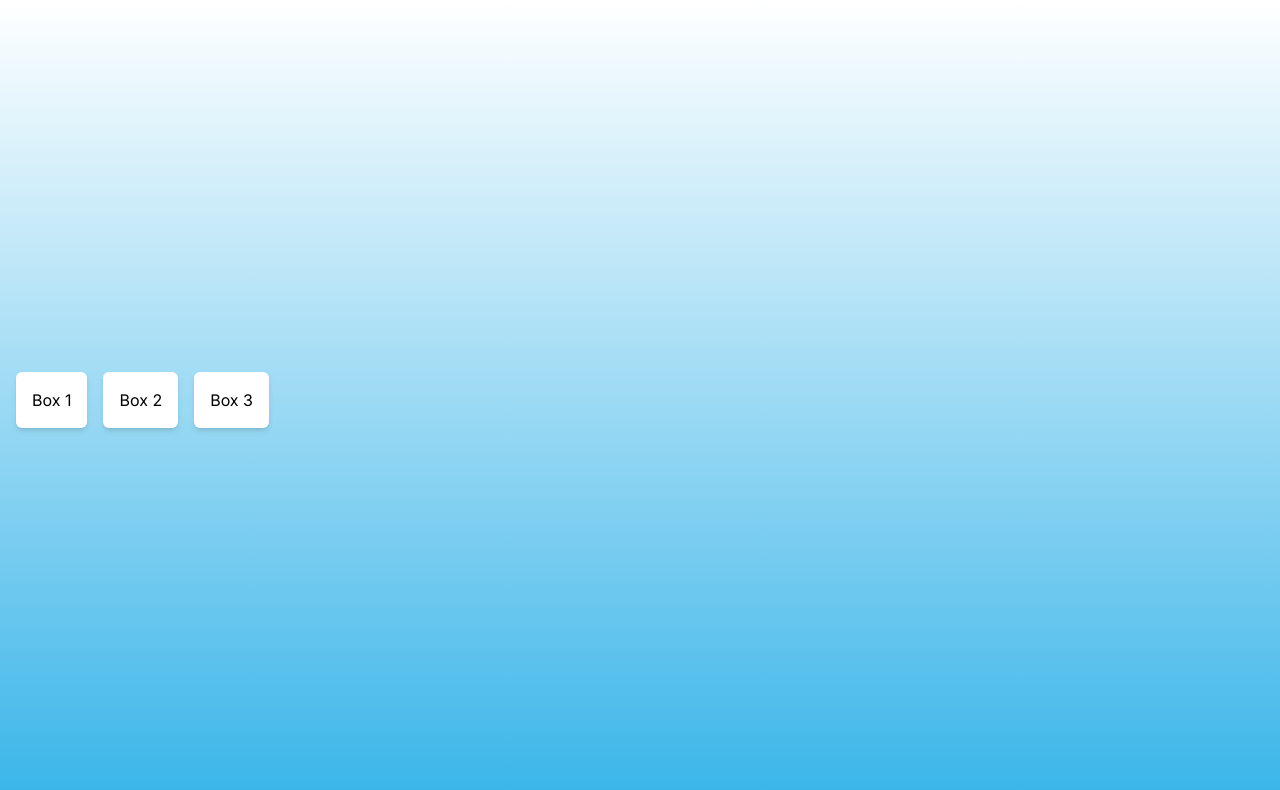
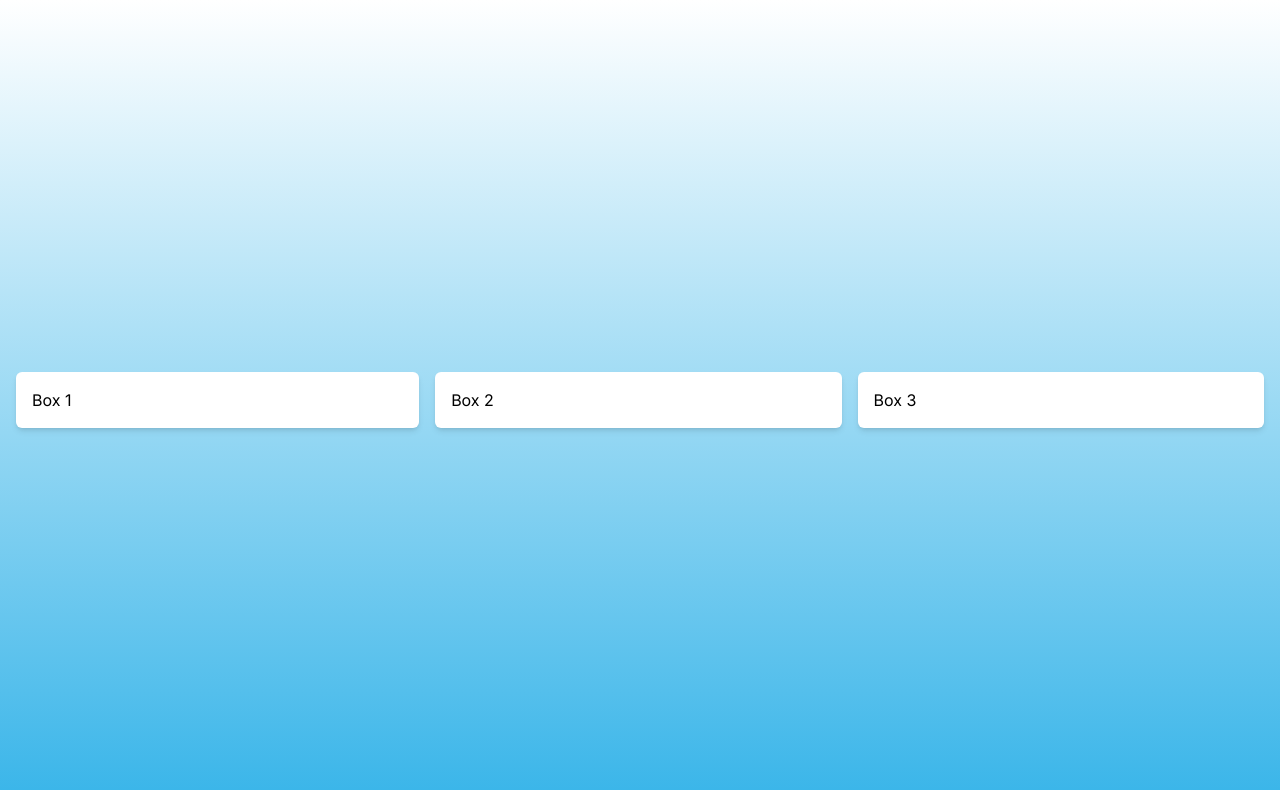
Before and after one commit to agamswaroop619/SarvGangeVani, a Next.js app in the folder sarvgangevani/: page /games in a window 1280 px wide. Shown: the top 790 px of the page. Built offline with nearby package versions, Linux system fonts and the light colour scheme.

Commit message:
add: box referneces

```diff
--- a/sarvgangevani/src/app/games/page.tsx
+++ b/sarvgangevani/src/app/games/page.tsx
@@ -4,28 +4,24 @@ import { useState } from "react";
 export default function Home() {
   return (
     <main className="min-h-screen flex items-center justify-between min-w-full bg-gradient-to-b from-[#FFFFFF] to-[#39B5E9] absolute p-4">
-      {/* Container for the grid */}
       <div className="flex flex-grow gap-4">
-        {/* Box 1 */}
-        <a href="/g1">
-          <div className="flex-grow bg-white p-4 rounded-md shadow-md h-full">
-            {/* Content of Box 1 */}
-            Box 1
-          </div>
+        <a
+          href="/g1"
+          className="flex-grow bg-white p-4 rounded-md shadow-md h-full"
+        >
+          <div>Box 1</div>
         </a>
-        <a href="/g2">
-          <div className="flex-grow bg-white p-4 rounded-md shadow-md h-full">
-            {/* Content of Box 2 */}
-            Box 2
-          </div>
+        <a
+          href="/g2"
+          className="flex-grow bg-white p-4 rounded-md shadow-md h-full"
+        >
+          <div>Box 2</div>
         </a>
-
-        {/* Box 3 */}
-        <a href="/g3">
-          <div className="flex-grow bg-white p-4 rounded-md shadow-md h-full">
-            {/* Content of Box 3 */}
-            Box 3
-          </div>
+        <a
+          href="/g3"
+          className="flex-grow bg-white p-4 rounded-md shadow-md h-full"
+        >
+          <div>Box 3</div>
         </a>
       </div>
     </main>
```
